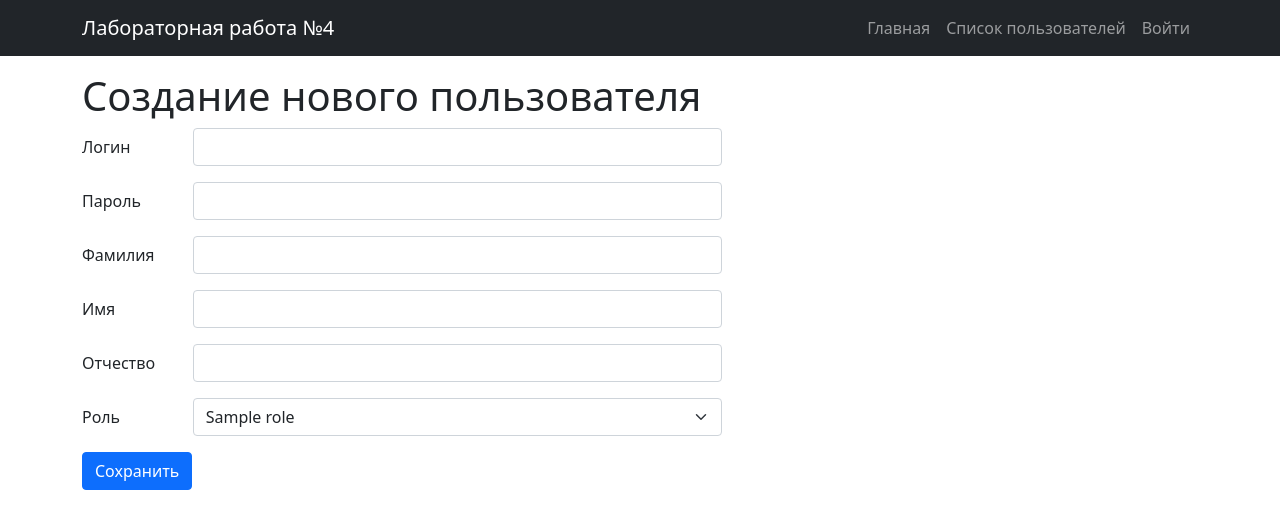
After one commit to evgen-kld/Backend-Mospolytech, a Flask app: template lab4/app/templates/users/new.html in a window 1280 px wide. The commit adds this page. Shown: the top 529 px of the page. Run offline with Flask 2, Linux system fonts and the light colour scheme; the template is opened without the code that fills it: most values are stand-ins (such as "Sample title", 1, 10 or a date in 2020).

Commit message:
lab4 update

```diff
--- a/lab4/app/app.py
+++ b/lab4/app/app.py
@@ -1,6 +1,7 @@
 from flask import Flask, render_template, session, request, redirect, url_for, flash
 from flask_login import LoginManager, UserMixin, login_user, logout_user, login_required
 from mysql_db import MySQL
+import mysql.connector as connector
 
 
 
@@ -15,6 +16,20 @@ app.config.from_pyfile('config.py')
 login_manager.init_app(app)
 
 mysql = MySQL(app)
+
+CREATE_PARAMS = ['login', 'password', 'first_name', 'last_name', 'middle_name', 'role_id']
+
+def request_params(params_list):
+    params = {}
+    for param_name in params_list:
+        params[param_name] = request.form.get(param_name) or None
+    return params
+
+def load_roles():
+    with mysql.connection.cursor(named_tuple=True) as cursor:
+        cursor.execute('SELECT id, name FROM roles;')
+        roles = cursor.fetchall()
+    return roles
 
 class User(UserMixin):
     def __init__(self, user_id, login):
@@ -41,13 +56,13 @@ def index():
 @app.route('/login', methods=['GET', 'POST'])
 def login():
     if request.method == 'POST':
-        login = request.form.get('login')
+        login_ = request.form.get('login')
         password = request.form.get('password')
         remember_me = request.form.get('remember_me') == 'on'
         with mysql.connection.cursor(named_tuple=True) as cursor:
             cursor.execute(
                 'SELECT * FROM users WHERE login=%s AND password_hash=SHA2(%s, 256);',
-                (login, password)
+                (login_, password)
             )
             db_user = cursor.fetchone()
         if db_user:
@@ -61,3 +76,32 @@ def login():
 def logout():
     logout_user()
     return redirect(url_for('index'))
+
+@app.route('/users')
+def users():
+    with mysql.connection.cursor(named_tuple=True) as cursor:
+        cursor.execute('SELECT users.*, roles.name as role_name FROM users LEFT JOIN roles ON users.role_id=roles.id;')
+        users = cursor.fetchall()
+    return render_template('users/index.html', users=users)
+
+@app.route('/users/new')
+@login_required
+def new():
+    return render_template('users/new.html', user={}, roles=load_roles())
+
+@app.route('/users/create', methods=['POST'])
+@login_required
+def create():
+    params = request_params(CREATE_PARAMS)
+    with mysql.connection.cursor(named_tuple=True) as cursor:
+        try:
+            cursor.execute(('INSERT INTO users (login, password_hash, last_name, first_name, middle_name, role_id)'
+            'VALUES (%(login)s, SHA2(%(password)s, 256), %(last_name)s, %(first_name)s, %(middle_name)s, %(role_id)s);'),
+            params
+            )
+            mysql.connection.commit()
+        except connector.Error:
+            flash('Введены некоректные данные. Ошибка сохранения', 'danger')
+            return render_template('users/new.html', user=params, roles=load_roles())
+    flash(f'Пользователь {params.get("login")} был успешно создан!', 'success')
+    return redirect(url_for('users'))
--- a/lab4/app/config.py
+++ b/lab4/app/config.py
@@ -2,4 +2,4 @@ SECRET_KEY = '123456qwerty'
 MYSQL_USER = 'std_1760_lab4'
 MYSQL_HOST = 'std-mysql.ist.mospolytech.ru'
 MYSQL_DATABASE = 'std_1760_lab4'
-MYSQL_PASSWORD = '996062Evgen'
+MYSQL_PASSWORD = '12345678'
--- a/lab4/app/templates/base.html
+++ b/lab4/app/templates/base.html
@@ -28,6 +28,9 @@
             <ul class="navbar-nav ms-auto mb-2 mb-lg-0">
               <li class="nav-item">
                 <a class="nav-link {% if request.endpoint == 'index'%}active{% endif %}" aria-current="page" href="{{ url_for('index') }}">Главная</a>
+              </li>
+              <li class="nav-item">
+                <a class="nav-link {% if request.endpoint == 'users'%}active{% endif %}" aria-current="page" href="{{ url_for('users') }}">Список пользователей</a>
               </li>
               <li class="nav-item">
                 {% if current_user.is_authenticated %}
--- /dev/null
+++ b/lab4/app/templates/users/form.html
@@ -0,0 +1,48 @@
+{% macro render_user_form(url, roles, user={}) %}
+<form action="{{ url }}" method="POST" style="max-width: 40rem">
+    <div class="row mb-3">
+        <label for="login" class="col-sm-2 col-form-label">Логин</label>
+        <div class="col-sm-10">
+          <input type="text" class="form-control" name="login" id="login" value="{{ user.login or '' }}">
+        </div>
+    </div>
+    <div class="row mb-3">
+        <label for="password" class="col-sm-2 col-form-label">Пароль</label>
+        <div class="col-sm-10">
+          <input type="text" class="form-control" name="password" id="password" value="{{ user.password or '' }}">
+        </div>
+    </div>
+    <div class="row mb-3">
+        <label for="last_name" class="col-sm-2 col-form-label">Фамилия</label>
+        <div class="col-sm-10">
+          <input type="text" class="form-control" name="last_name" id="last_name" value="{{ user.last_name or '' }}">
+        </div>
+    </div>
+    <div class="row mb-3">
+        <label for="first_name" class="col-sm-2 col-form-label">Имя</label>
+        <div class="col-sm-10">
+          <input type="text" class="form-control" name="first_name" id="first_name" value="{{ user.first_name or '' }}">
+        </div>
+    </div>
+    <div class="row mb-3">
+        <label for="middle_name" class="col-sm-2 col-form-label">Отчество</label>
+        <div class="col-sm-10">
+          <input type="text" class="form-control" name="middle_name" id="middle_name" value="{{ user.middle_name or '' }}">
+        </div>
+    </div>
+    <div class="row mb-3">
+        <label for="middle_name" class="col-sm-2 col-form-label">Роль</label>
+        <div class="col-sm-10">
+            <select class="form-select" name="role_id" id="role_id">
+                {% for role in roles %}
+                <option value="{{ role.id }}" {% if user.role_id == role.id | string %}selected{% endif %}>{{ role.name }}</option>
+                {% endfor %}
+            </select>
+        </div>
+    </div>
+    <div class="mb-3">
+        <button type="submit" class="btn btn-primary">Сохранить</button>
+    </div>
+
+</form>
+{% endmacro %}
--- /dev/null
+++ b/lab4/app/templates/users/new.html
@@ -0,0 +1,11 @@
+{% extends 'base.html' %}
+{% from 'users/form.html' import render_user_form %}
+
+{% block content %}
+    <h1>
+        Создание нового пользователя
+    </h1>
+
+    {{ render_user_form(url_for('create'), roles, user) }}
+
+{% endblock %}
```
Also changed, not shown: lab4/app/templates/users/index.html (added, +31 -0 lines), 1 other file. Lines whose indentation alone changed are shown as unchanged.
